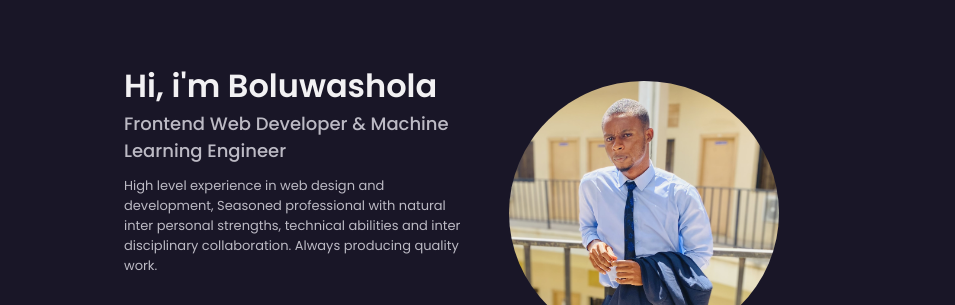
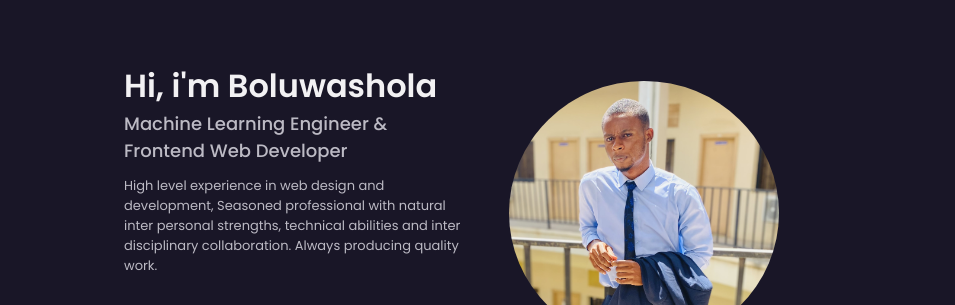
Before and after one commit to Boluwashola/boluwashola.github.io, a plain HTML site: page index.html in a window 1280 px wide. Shown: the part 122-427 px from the top of the page, 184-1139 px from the left. Drawn offline with nearby package versions, Linux system fonts and the light colour scheme.

Commit message:
Subtitle Rearrangement

```diff
--- a/index.html
+++ b/index.html
@@ -92,7 +92,7 @@
 
                     <div class="home__data">
                         <h1 class="home__title">Hi, i'm Boluwashola</h1>
-                        <h3 class="home__subtitle">Frontend Web Developer & Machine Learning Engineer</h3>
+                        <h3 class="home__subtitle">Machine Learning Engineer & Frontend Web Developer</h3>
                         <p class="home__description">High level experience in web design and development,  Seasoned professional with
                             natural inter personal strengths, technical abilities and inter disciplinary collaboration. Always
                             producing quality work.</p>
```
